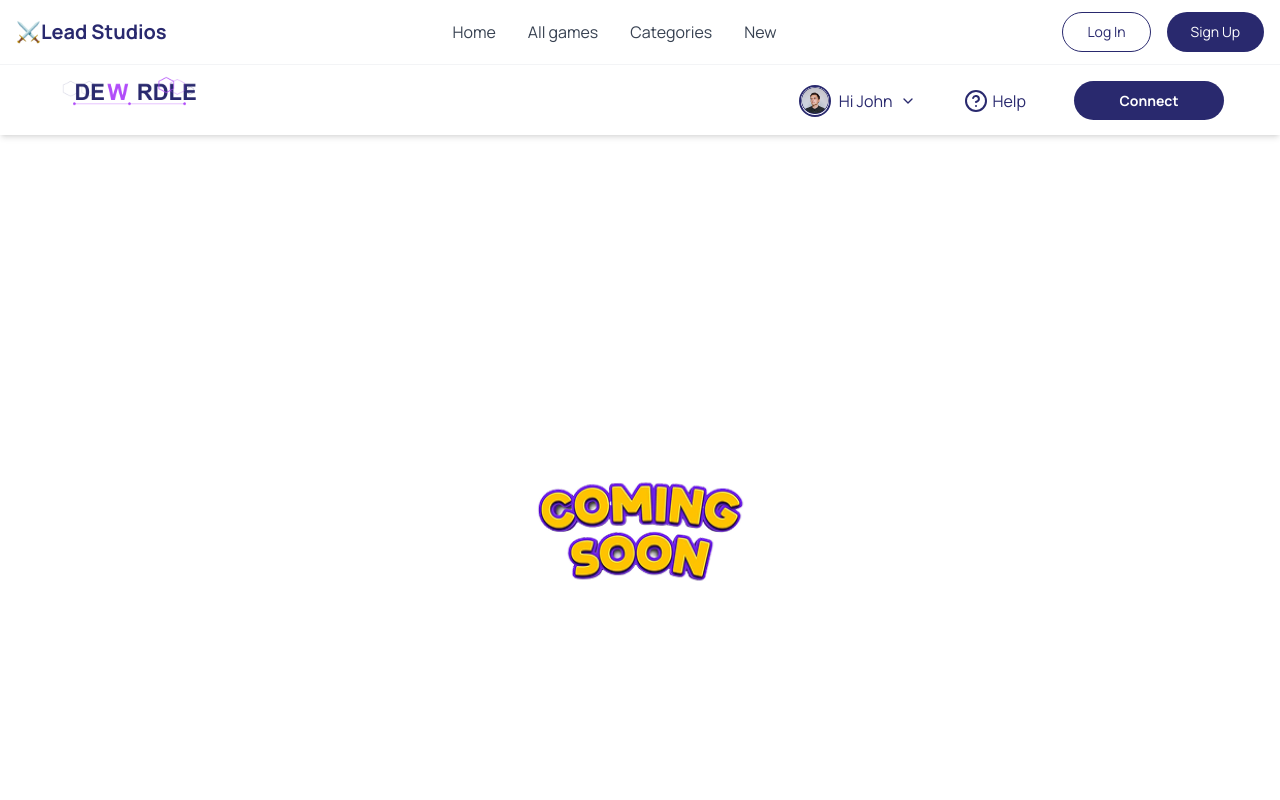
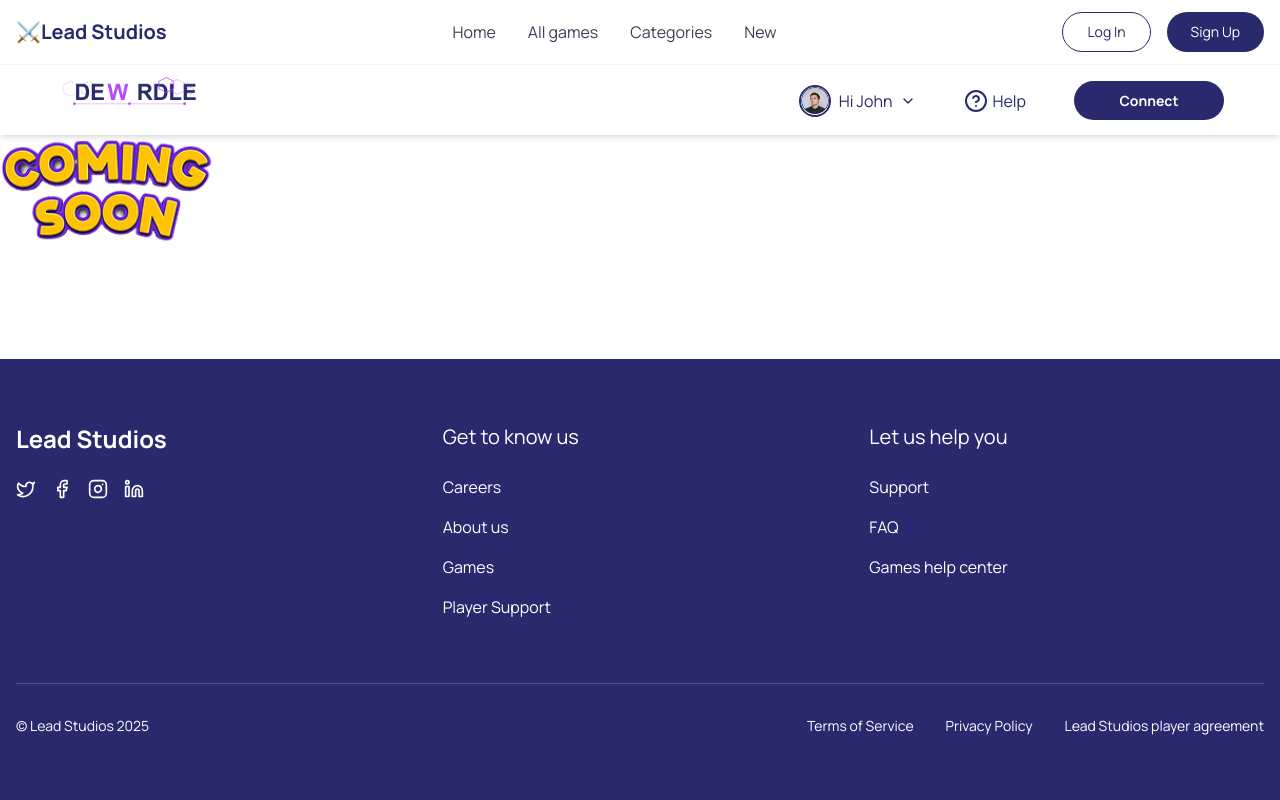
Before and after one commit to yusuftomilola/DeWordle, a Next.js app in the folder frontend/: page /coming-soon in a window 1280 px wide. Shown: the top 800 px of the page. Built offline with nearby package versions, Linux system fonts and the light colour scheme; a web font is replaced by a local one.

Commit message:
Removed the 100vh that the commingsoon component had

```diff
--- a/frontend/components/ComingSoon.jsx
+++ b/frontend/components/ComingSoon.jsx
@@ -18,7 +18,7 @@ export default function ComingSoon() {
   })
   return (
     <>
-     <div className="flex justify-center items-center h-screen">
+     <div className="flex">
       <img ref={imageRef} src="coming-soon.png" alt="coming soon image" className="" />
     </div>
     </>
```
